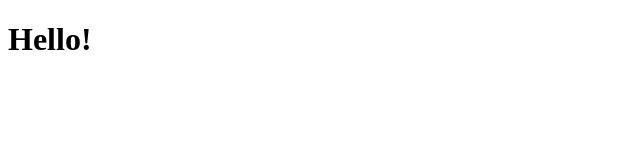
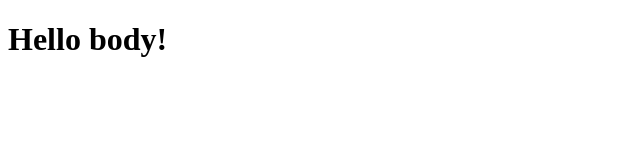
Before and after one commit to linpeisong/linpeisong.github.io, a plain HTML site: page index.html in a window 1280 px wide. Shown: the whole page, without its empty margins (0-640 px from the left). Drawn offline with Linux system fonts and the light colour scheme.

Commit message:
modify index.html

```diff
--- a/index.html
+++ b/index.html
@@ -1,10 +1,10 @@
 <!doctype html>
 <html>
   <head>
-    <title>Hello</title>
+    <title>Hello head</title>
   </head>
 
   <body>
-    <h1>Hello!</h1>
+    <h1>Hello body!</h1>
   </body>
 </html>
```
